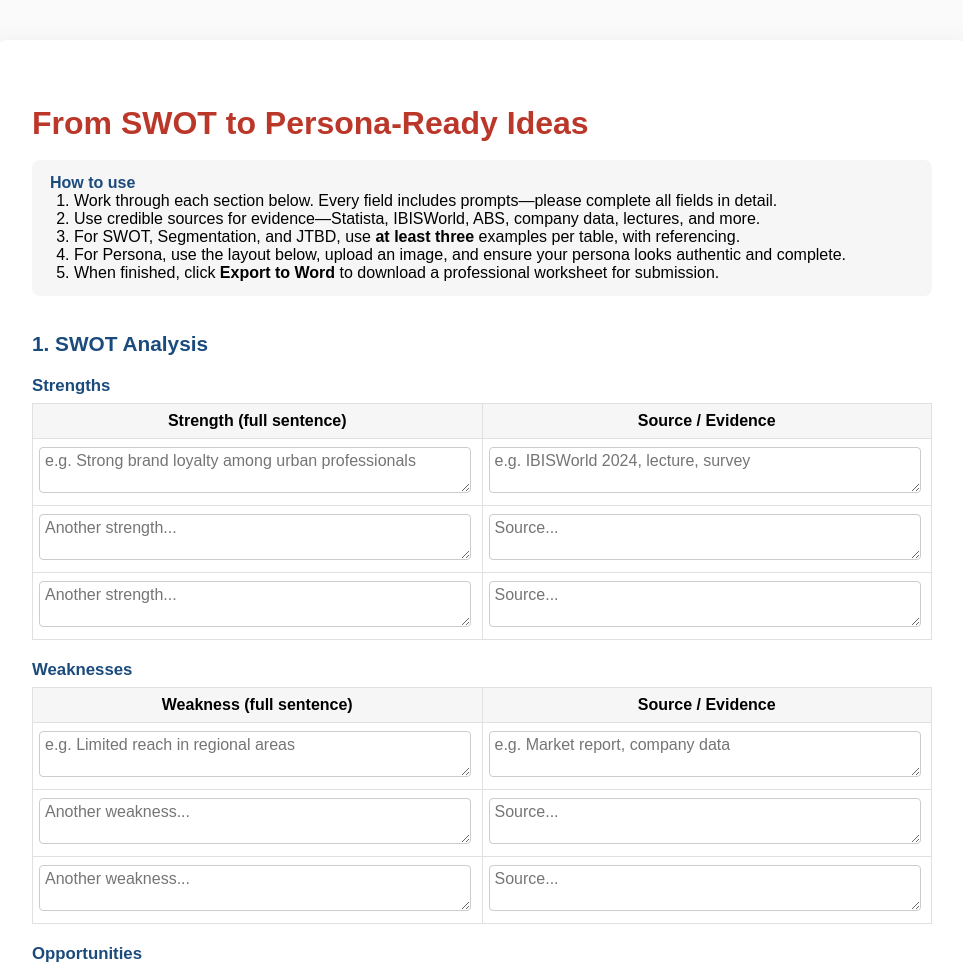
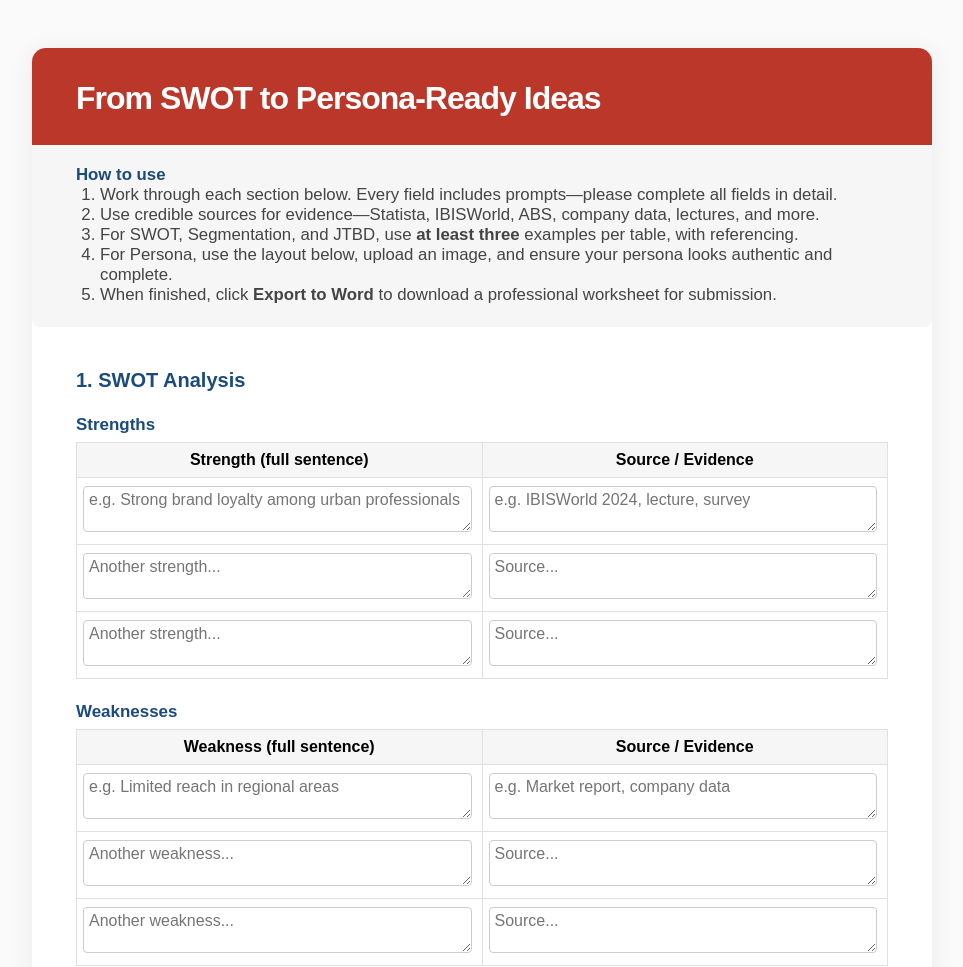
Before and after one commit to RMIT-MKTG1092/SWOT-to-Persona, a plain HTML site: page index.html in a window 1280 px wide. Shown: the top 967 px of the page, without its empty margins (158-1121 px from the left). Drawn offline with Linux system fonts and the light colour scheme.

Commit message:
Update index.html

```diff
--- a/index.html
+++ b/index.html
@@ -12,40 +12,110 @@
     }
     .container {
       max-width: 900px;
-      margin: 40px auto 60px auto;
+      margin: 48px auto 70px auto;
       background: #fff;
-      padding: 38px 38px 30px 38px;
+      padding: 0;
       border-radius: 14px;
       box-shadow: 0 4px 24px #eaeaea;
     }
-    h2 { color: #ba372a; font-size: 2em; margin-bottom: 18px; }
-    h3 { color: #1b4b7d; font-size: 1.3em; margin: 36px 0 10px 0; }
-    h4 { color: #1b4b7d; font-size: 1.05em; margin: 20px 0 7px 0; }
-    .howto { background: #f6f6f6; border-radius: 8px; padding: 14px 18px; margin-bottom: 32px; }
-    table { width: 100%; border-collapse: collapse; font-size: 1em; margin-bottom: 12px;}
-    th, td { padding: 8px 6px; border: 1px solid #e0e0e0; }
+    .header {
+      background: #ba372a;
+      color: #fff;
+      border-radius: 14px 14px 0 0;
+      padding: 32px 44px 18px 44px;
+      margin-bottom: 0;
+    }
+    .header h1 {
+      font-size: 2em;
+      margin: 0 0 10px 0;
+      font-weight: bold;
+      letter-spacing: -1px;
+    }
+    .howto {
+      background: #f6f6f6;
+      border-radius: 0 0 8px 8px;
+      padding: 20px 44px 22px 44px;
+      margin-bottom: 42px;
+      font-size: 1.05em;
+      color: #444;
+    }
+    .section {
+      padding: 0 44px 0 44px;
+    }
+    h3 {
+      color: #1b4b7d;
+      font-size: 1.25em;
+      margin: 38px 0 12px 0;
+      font-weight: bold;
+    }
+    h4 {
+      color: #1b4b7d;
+      font-size: 1.06em;
+      margin: 23px 0 7px 0;
+      font-weight: bold;
+    }
+    table {
+      width: 100%;
+      border-collapse: collapse;
+      font-size: 1em;
+      margin-bottom: 14px;
+    }
+    th, td {
+      padding: 8px 6px;
+      border: 1px solid #e0e0e0;
+    }
     th { background: #f6f6f6; font-weight: bold; }
-    td input, td textarea { font-family: Arial, Helvetica, sans-serif; width: 99%; min-height: 30px; border: 1px solid #ccc; border-radius: 4px; font-size: 1em; padding: 4px 5px; box-sizing: border-box; }
+    td input, td textarea {
+      font-family: Arial, Helvetica, sans-serif;
+      width: 99%;
+      min-height: 30px;
+      border: 1px solid #ccc;
+      border-radius: 4px;
+      font-size: 1em;
+      padding: 4px 5px;
+      box-sizing: border-box;
+    }
     td textarea { min-height: 38px; resize: vertical; }
     .persona-card-row { vertical-align: top; }
     .persona-img-block { width: 130px; text-align: center; }
-    .persona-img-upload { background:#ecf0f1; border-radius:7px; width:112px; height:132px; margin:auto; display:flex; align-items:center; justify-content:center;}
-    .persona-img-upload input { width:90%; }
+    .persona-img-upload {
+      background:#ecf0f1; border-radius:7px; width:112px; height:132px;
+      margin:auto; display:flex; align-items:center; justify-content:center;
+    }
     #persona-preview { display:none; max-width:104px; max-height:120px; margin: auto; border-radius:6px; }
-    .export-btn { background:#ba372a; color:#fff; font-size:1.1em; padding:13px 34px; border:none; border-radius:5px; font-family:Arial,Helvetica,sans-serif; cursor:pointer; margin-top:28px;}
-    .export-note { margin-top:8px; color:#666; }
-    .grey { color: #999; }
+    .export-area {
+      padding: 32px 44px 38px 44px;
+      text-align: left;
+    }
+    .export-instr {
+      color: #6a6a6a;
+      font-size: 1.06em;
+      margin-bottom: 13px;
+      margin-top: 4px;
+      font-weight: normal;
+      text-align: left;
+    }
+    .export-btn {
+      background:#ba372a; color:#fff; font-size:1.13em;
+      padding:13px 36px; border:none; border-radius:6px;
+      font-family:Arial,Helvetica,sans-serif; cursor:pointer;
+      margin-top: 0;
+      display: inline-block;
+      text-align: left;
+    }
     @media (max-width: 900px) {
-      .container { padding:18px 3vw; }
+      .container, .header, .howto, .section, .export-area { padding-left: 4vw; padding-right: 4vw; }
     }
   </style>
 </head>
 <body>
 <div class="container">
-  <h2>From SWOT to Persona-Ready Ideas</h2>
+  <div class="header">
+    <h1>From SWOT to Persona-Ready Ideas</h1>
+  </div>
   <div class="howto">
     <b style="color:#1b4b7d;">How to use</b>
-    <ol style="margin:0; padding-left:24px; font-size:1em;">
+    <ol style="margin:0; padding-left:24px;">
       <li>Work through each section below. Every field includes prompts—please complete all fields in detail.</li>
       <li>Use credible sources for evidence—Statista, IBISWorld, ABS, company data, lectures, and more.</li>
       <li>For SWOT, Segmentation, and JTBD, use <b>at least three</b> examples per table, with referencing.</li>
@@ -54,14 +124,12 @@
     </ol>
   </div>
 
+  <div class="section">
     <!-- SWOT ANALYSIS -->
     <h3>1. SWOT Analysis</h3>
     <h4>Strengths</h4>
     <table>
-    <tr>
-      <th>Strength (full sentence)</th>
-      <th>Source / Evidence</th>
-    </tr>
+      <tr><th>Strength (full sentence)</th><th>Source / Evidence</th></tr>
       <tr>
         <td><textarea id="swot_strength1" placeholder="e.g. Strong brand loyalty among urban professionals"></textarea></td>
         <td><textarea id="swot_strength1_source" placeholder="e.g. IBISWorld 2024, lecture, survey"></textarea></td>
@@ -75,13 +143,9 @@
         <td><textarea id="swot_strength3_source" placeholder="Source..."></textarea></td>
       </tr>
     </table>
-
     <h4>Weaknesses</h4>
     <table>
-    <tr>
-      <th>Weakness (full sentence)</th>
-      <th>Source / Evidence</th>
-    </tr>
+      <tr><th>Weakness (full sentence)</th><th>Source / Evidence</th></tr>
       <tr>
         <td><textarea id="swot_weakness1" placeholder="e.g. Limited reach in regional areas"></textarea></td>
         <td><textarea id="swot_weakness1_source" placeholder="e.g. Market report, company data"></textarea></td>
@@ -95,13 +159,9 @@
         <td><textarea id="swot_weakness3_source" placeholder="Source..."></textarea></td>
       </tr>
     </table>
-
     <h4>Opportunities</h4>
     <table>
-    <tr>
-      <th>Opportunity (full sentence)</th>
-      <th>Source / Evidence</th>
-    </tr>
+      <tr><th>Opportunity (full sentence)</th><th>Source / Evidence</th></tr>
       <tr>
         <td><textarea id="swot_opportunity1" placeholder="e.g. Growing demand for sustainable products"></textarea></td>
         <td><textarea id="swot_opportunity1_source" placeholder="e.g. ABS 2024, news report"></textarea></td>
@@ -115,13 +175,9 @@
         <td><textarea id="swot_opportunity3_source" placeholder="Source..."></textarea></td>
       </tr>
     </table>
-
     <h4>Threats</h4>
     <table>
-    <tr>
-      <th>Threat (full sentence)</th>
-      <th>Source / Evidence</th>
-    </tr>
+      <tr><th>Threat (full sentence)</th><th>Source / Evidence</th></tr>
       <tr>
         <td><textarea id="swot_threat1" placeholder="e.g. New low-cost entrants in market"></textarea></td>
         <td><textarea id="swot_threat1_source" placeholder="e.g. News, competitor analysis"></textarea></td>
@@ -272,10 +328,10 @@
       <tr class="persona-card-row"><td><b>Success Metrics:</b> <textarea id="persona_success" style="width:92%; min-height:28px;" placeholder="What does success look like for this persona?"></textarea></td></tr>
       <tr class="persona-card-row"><td><b>JTBD Link:</b> <textarea id="persona_jtbd" style="width:92%; min-height:28px;" placeholder="Paste your main JTBD here"></textarea></td></tr>
     </table>
-
-  <div style="text-align:center;">
+  </div>
+  <div class="export-area">
+    <div class="export-instr">Remember to Export or Print before closing.</div>
     <button class="export-btn" onclick="exportToWordPersona()">Export to Word</button>
-    <div class="export-note">Your completed worksheet will download as a Word document in RMIT style, ready to submit.</div>
   </div>
 </div>
 
```
Lines whose indentation alone changed are shown as unchanged.
